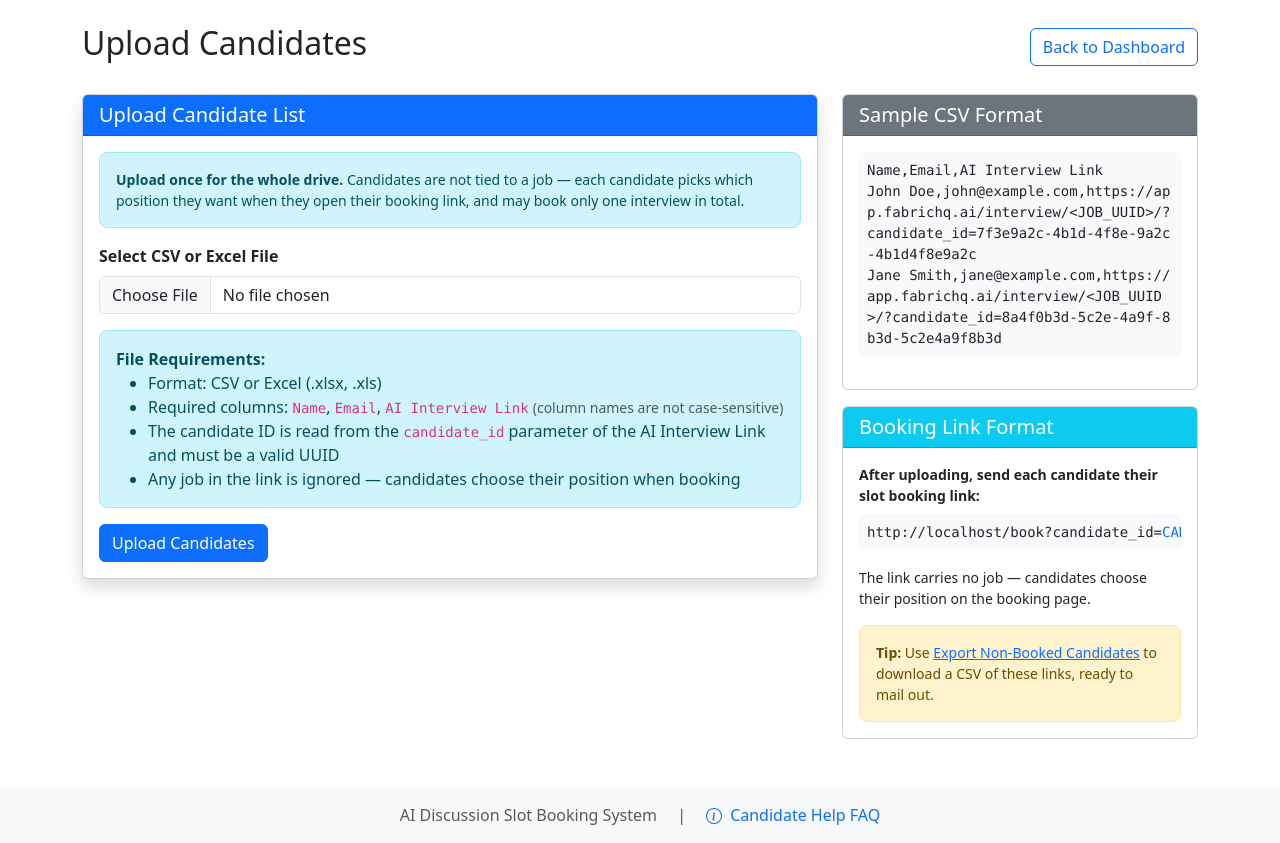
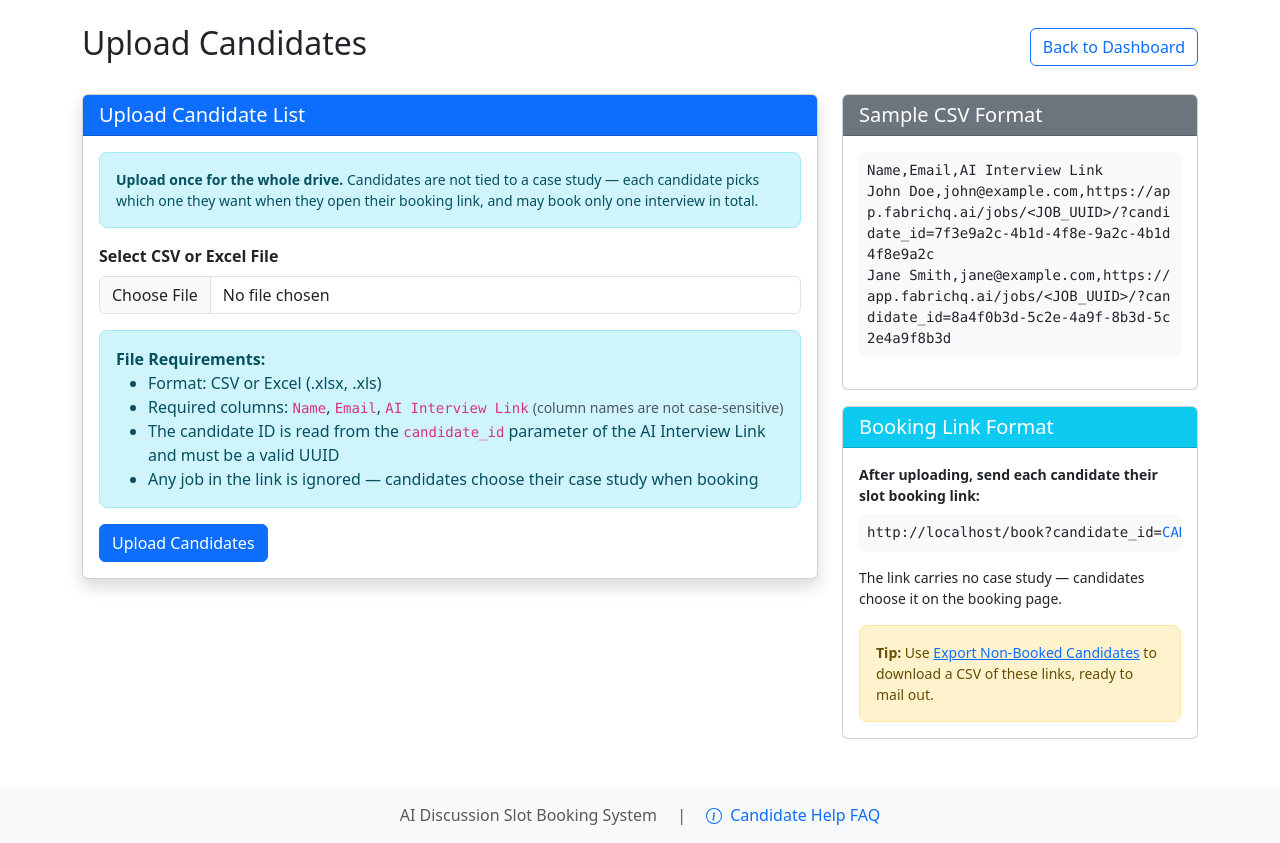
Before and after one commit to rasheed-fabrichq/fabric-interview-slot-booking-app, a Flask app: page /admin/upload in a window 1280 px wide. Shown: the part 56-899 px from the top of the page. Run offline with Flask 3, Linux system fonts and the light colour scheme; the visitor is signed in with stand-in values (Sample User, id 1); data that the repository does not hold is empty; some libraries are stand-ins or nearby versions.

Commit message:
Build interview links under /jobs/ instead of /interview/
Confirmation emails and the bookings export now generate
https://app.fabrichq.ai/jobs/<JOB_UUID>/?candidate_id=<UUID>

One constant in config drives this. Upload is unaffected either way --
it reads only the candidate_id query parameter and ignores the path, so
CSVs carrying either form still parse.

Sample CSV and upload-page examples updated to the new path, and the
last "position" wording on that page changed to "case study".

Co-Authored-By: Claude Opus 4.8 (1M context) <noreply@anthropic.com>

```diff
--- a/config.py
+++ b/config.py
@@ -42,7 +42,7 @@ DEFAULT_SLOT_DURATION_MINUTES = 30
 # job. Interview links are no longer uploaded -- they are constructed as:
 #   <INTERVIEW_LINK_BASE>/<JOB_UUID>/?candidate_id=<CANDIDATE_UUID>
 # with start_time/end_time appended for the booked window.
-INTERVIEW_LINK_BASE = 'https://app.fabrichq.ai/interview'
+INTERVIEW_LINK_BASE = 'https://app.fabrichq.ai/jobs'
 
 # Timezone the interview schedule is expressed in. Slot dates and times
 # are stored as naive local strings, so "is this slot in the past?" is
--- a/sample_data/candidates.csv
+++ b/sample_data/candidates.csv
@@ -1,4 +1,4 @@
 Name,Email,AI Interview Link
-Rajesh Kumar,rajesh.kumar@example.com,https://app.fabrichq.ai/interview/e34e8e92-95ff-47f5-8e2f-86baa397c2a0/?candidate_id=a1b2c3d4-e5f6-4a7b-8c9d-0e1f2a3b4c5d
-Arjun Mehta,arjun.mehta@example.com,https://app.fabrichq.ai/interview/e34e8e92-95ff-47f5-8e2f-86baa397c2a0/?candidate_id=f6a7b8c9-d0e1-4f2a-3b4c-5d6e7f8a9b0c
-Priya Sharma,priya.sharma@example.com,https://app.fabrichq.ai/interview/e34e8e92-95ff-47f5-8e2f-86baa397c2a0/?candidate_id=b2c3d4e5-f6a7-4b8c-9d0e-1f2a3b4c5d6e
+Rajesh Kumar,rajesh.kumar@example.com,https://app.fabrichq.ai/jobs/e34e8e92-95ff-47f5-8e2f-86baa397c2a0/?candidate_id=a1b2c3d4-e5f6-4a7b-8c9d-0e1f2a3b4c5d
+Arjun Mehta,arjun.mehta@example.com,https://app.fabrichq.ai/jobs/e34e8e92-95ff-47f5-8e2f-86baa397c2a0/?candidate_id=f6a7b8c9-d0e1-4f2a-3b4c-5d6e7f8a9b0c
+Priya Sharma,priya.sharma@example.com,https://app.fabrichq.ai/jobs/e34e8e92-95ff-47f5-8e2f-86baa397c2a0/?candidate_id=b2c3d4e5-f6a7-4b8c-9d0e-1f2a3b4c5d6e
--- a/templates/admin_upload.html
+++ b/templates/admin_upload.html
@@ -46,7 +46,7 @@
 
                     <div class="alert alert-info small">
                         <strong>Upload once for the whole drive.</strong> Candidates are
-                        not tied to a job &mdash; each candidate picks which position
+                        not tied to a case study &mdash; each candidate picks which one
                         they want when they open their booking link, and may book
                         only one interview in total.
                     </div>
@@ -67,7 +67,7 @@
                                 <code>candidate_id</code> parameter of the AI Interview
                                 Link and must be a valid UUID</li>
                             <li>Any job in the link is ignored &mdash; candidates choose
-                                their position when booking</li>
+                                their case study when booking</li>
                         </ul>
                     </div>
 
@@ -86,8 +86,8 @@
             </div>
             <div class="card-body">
                 <pre class="bg-light p-2 rounded small" style="white-space: pre-wrap; word-break: break-all;">Name,Email,AI Interview Link
-John Doe,john@example.com,https://app.fabrichq.ai/interview/&lt;JOB_UUID&gt;/?candidate_id=7f3e9a2c-4b1d-4f8e-9a2c-4b1d4f8e9a2c
-Jane Smith,jane@example.com,https://app.fabrichq.ai/interview/&lt;JOB_UUID&gt;/?candidate_id=8a4f0b3d-5c2e-4a9f-8b3d-5c2e4a9f8b3d</pre>
+John Doe,john@example.com,https://app.fabrichq.ai/jobs/&lt;JOB_UUID&gt;/?candidate_id=7f3e9a2c-4b1d-4f8e-9a2c-4b1d4f8e9a2c
+Jane Smith,jane@example.com,https://app.fabrichq.ai/jobs/&lt;JOB_UUID&gt;/?candidate_id=8a4f0b3d-5c2e-4a9f-8b3d-5c2e4a9f8b3d</pre>
             </div>
         </div>
 
@@ -99,7 +99,7 @@ Jane Smith,jane@example.com,https://app.fabrichq.ai/interview/&lt;JOB_UUID&gt;/?
                 <p class="small mb-2"><strong>After uploading, send each candidate their slot booking link:</strong></p>
                 <pre class="bg-light p-2 rounded small">{{ request.host_url|trim('/') }}/book?candidate_id=<span class="text-primary">CANDIDATE_UUID</span></pre>
 
-                <p class="small mb-2 mt-3">The link carries no job &mdash; candidates choose their position on the booking page.</p>
+                <p class="small mb-2 mt-3">The link carries no case study &mdash; candidates choose it on the booking page.</p>
 
                 <div class="alert alert-warning small mt-3 mb-0">
                     <strong>Tip:</strong> Use
```
